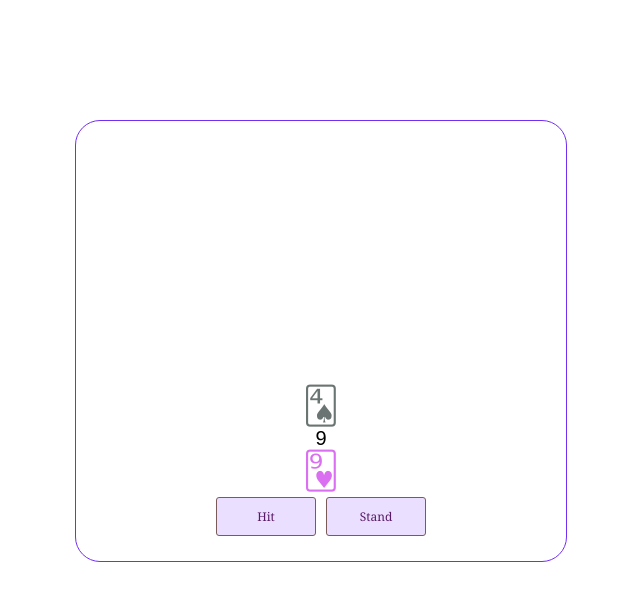
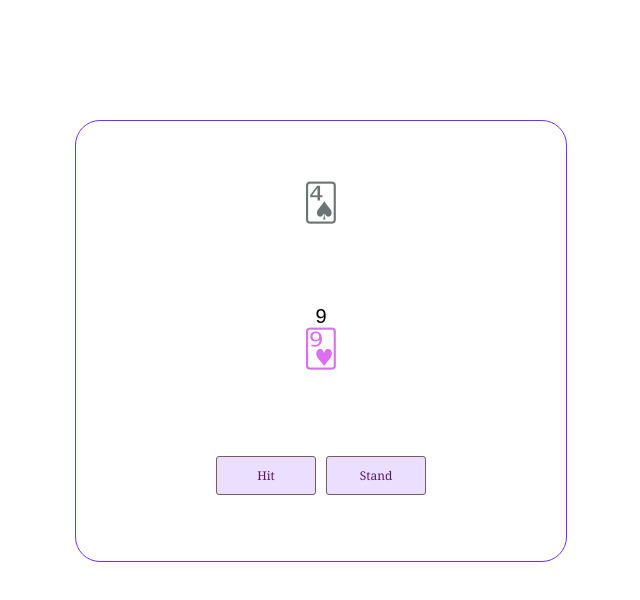
Before and after one commit to damnhotcoffee/blackjack-react, a React app: page / in a window 1280 px wide. Shown: the whole page, without its empty margins (340-980 px from the left). Built offline with nearby package versions, Linux system fonts and the light colour scheme.

Commit message:
space-around the .board
add whitespace between css declarations

```diff
--- a/src/Game.css
+++ b/src/Game.css
@@ -7,35 +7,44 @@
   margin: -200px 0 0 -225px;
   display: flex;
   flex-direction: column;
-  justify-content: flex-end;
+  justify-content: space-around;
 }
+
 .card-holder {
   display: flex;
   justify-content: center;
 }
+
 .card {
   font-size: 36px;
 }
+
 .card-h {
   color: #DA6FF1;
 }
+
 .card-c {
   color: #5AA91C;
 }
+
 .card-s {
   color: #6A7472;
 }
+
 .card-d {
   color: #369CE1;
 }
+
 .sums-block {
   text-align: center;
   font-size: 20px;
 }
+
 .button-holder {
   display: flex;
   justify-content: center;
 }
+
 .button-holder button {
   background-color: #EADFFF;
   border: 1px solid #7B5A5A;
@@ -47,6 +56,7 @@
   font-size: 12px;
   font-family: Georgia;
 }
+
 .button-holder button:hover {
   background-color: #C7B4EB;
 }
```
